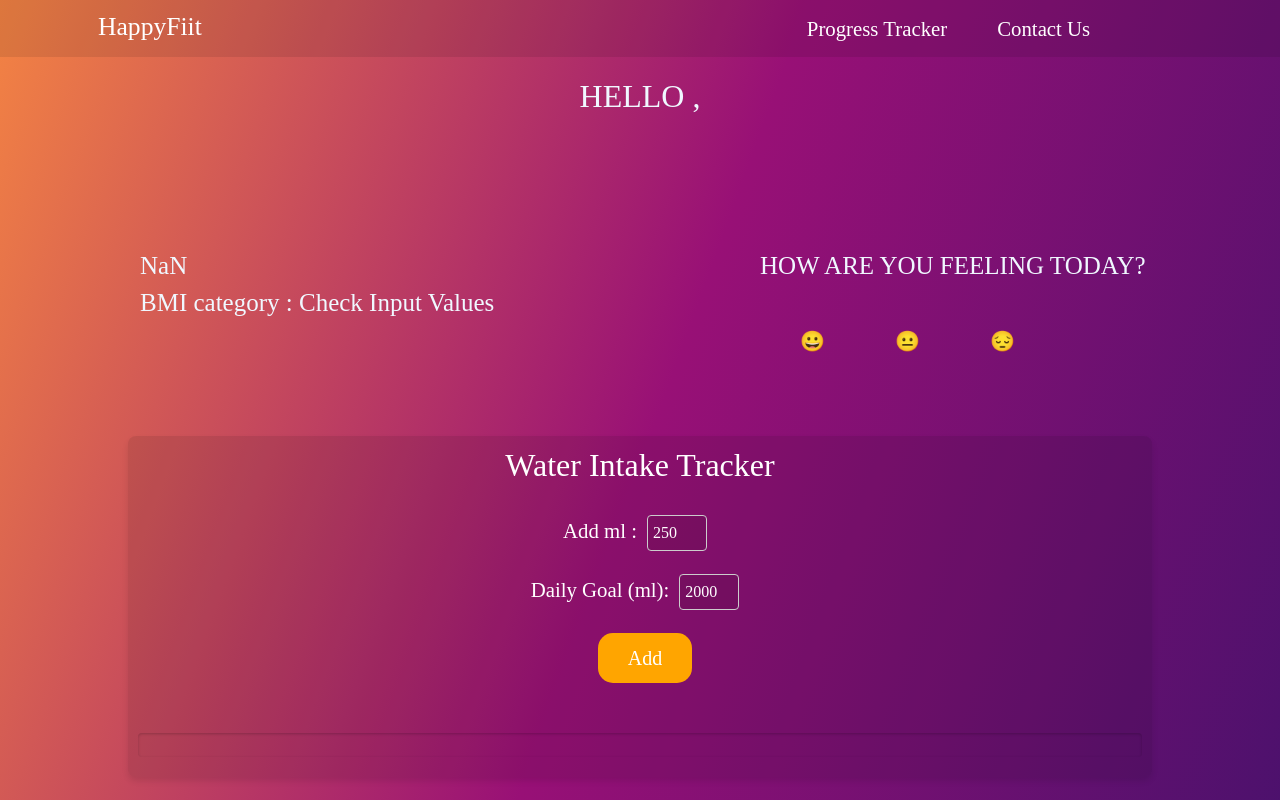
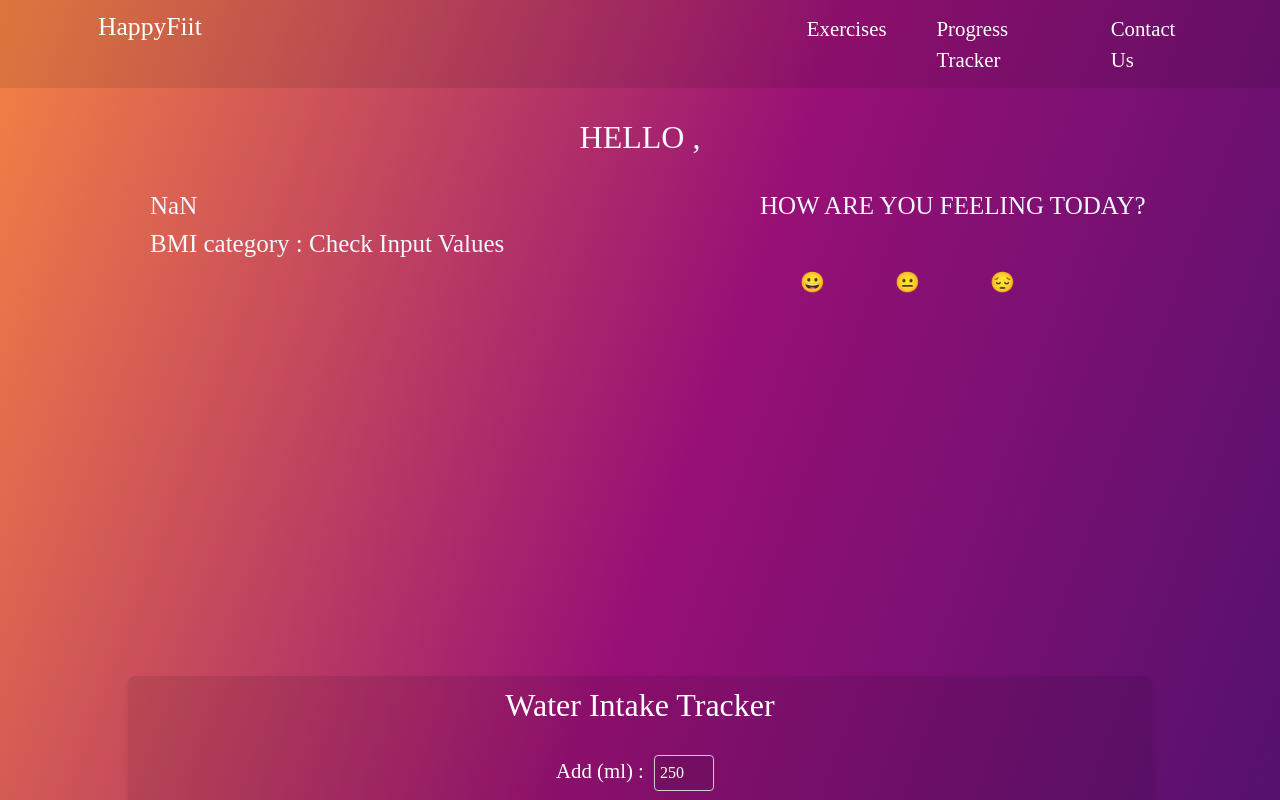
Before and after one commit to elismountain/fitness-app, a React (Vite) app: page /workout-plan in a window 1280 px wide. Shown: the top 800 px of the page. Built offline with nearby package versions, Linux system fonts and the light colour scheme; some icons are missing.

Commit message:
workout plan page- vertical height of bmi-name grid area reduced to decrease the space taken by the username

```diff
--- a/src/App.jsx
+++ b/src/App.jsx
@@ -28,7 +28,7 @@ const App = () => {
            <Route path="/workout-plan" element={<WorkoutPlan />} />
            <Route path="/TimerPage" element={<TimerPage />} />
           <Route path="/timer-page" element={<TimerPage />} />
-          {/* <Route path="/WorkoutPlan" element={<ExerciseDetail />} /> */}
+          <Route path="/WorkoutPlan" element={<ExerciseDetail />} />
           <Route path="/ProgressTracker" element={<ProgressTracker />} />
         <Route path="/Contact" element={<Contact />} /> {/* This line adds the Contact route */}
         <Route path="/watertracker" element={<WaterTracker />} /> {/* New route for WaterTracker */}
--- a/src/components/MyNavbar.jsx
+++ b/src/components/MyNavbar.jsx
@@ -34,6 +34,18 @@ const MyNavbar = () => {
                 marginRight: "40px",
                 textDecoration: "none",
               }}
+              to="/workout-plan"
+            >
+              Exercises
+            </Link>
+            <Link
+              style={{
+                color: "white",
+                fontSize: "1.3rem",
+                padding: "5px",
+                marginRight: "40px",
+                textDecoration: "none",
+              }}
               to="/ProgressTracker"
             >
               Progress Tracker
--- a/src/components/emoji.jsx
+++ b/src/components/emoji.jsx
@@ -27,7 +27,7 @@ const EmojiTracker = () => {
             </button>
           ))
         ) : (
-          <p style={{fontSize : "1.6rem", textTransform : "capitalize"}}>{selectedEmoji} </p>
+          <p style={{fontSize : "1.6rem", textTransform : "capitalize"}}>Current Mood :{selectedEmoji} </p>
 
         )}
       </div>
--- a/src/components/exerciseapi.js
+++ b/src/components/exerciseapi.js
@@ -5,7 +5,7 @@ const exerciseAPI = async (goal) => {
   console.log(goal1)
 
   // add own api key
-  // let rapidApiKey = "";
+  let rapidApiKey = "8d53762f7cmsh85d426eae7f5ae5p1c21c7jsnbe6b01f1cc80";
 
   const options = {
     method: 'GET',
--- a/src/components/watertracker.jsx
+++ b/src/components/watertracker.jsx
@@ -53,7 +53,7 @@ const WaterTracker = () => {
       {/* <p>Today's intake: {intake}ml of {goal}ml</p> */}
       <div className='inputs container d-flex flex-column justify-content-evenly '>
         <div className='field'>
-        <label>  Add ml : </label>
+        <label>  Add (ml) : </label>
         <input type="number" max="3000"  style={{ width: '60px', backgroundColor : 'rgba(0, 0, 0, 0.089)' , color : "white" }} value={addAmount} onChange={handleAddAmountChange} />
 
       </div>
--- a/src/pages/WorkoutPlan.css
+++ b/src/pages/WorkoutPlan.css
@@ -26,13 +26,13 @@
   .bmi-container {
     display: grid;
     grid-template-columns: 1fr 1fr;
-    grid-template-rows: 1fr 1fr ;
+    grid-template-rows: 0.3fr 1fr 1fr ;
     gap: 0px 0px;
     grid-template-areas:
       "bmi-name bmi-name"
       "bmi-result emoji-wrapper"
       "main-exercise-container main-exercise-container";
-      padding: 20px;
+      padding: 30px;
       color: aliceblue;
 
   }
@@ -45,6 +45,7 @@
     grid-area: bmi-name;
     text-align: center;
     text-transform: uppercase;
+    padding: 0%;
  }
 
   .bmi-result {
--- a/src/pages/progresstracker.css
+++ b/src/pages/progresstracker.css
@@ -45,5 +45,5 @@ button {
   transition: background-color 0.3s ease;
   border-radius: 15px;
   margin-left: 10px;
-  margin-bottom: 40px;
+  margin-bottom: 100px;
 }
```
